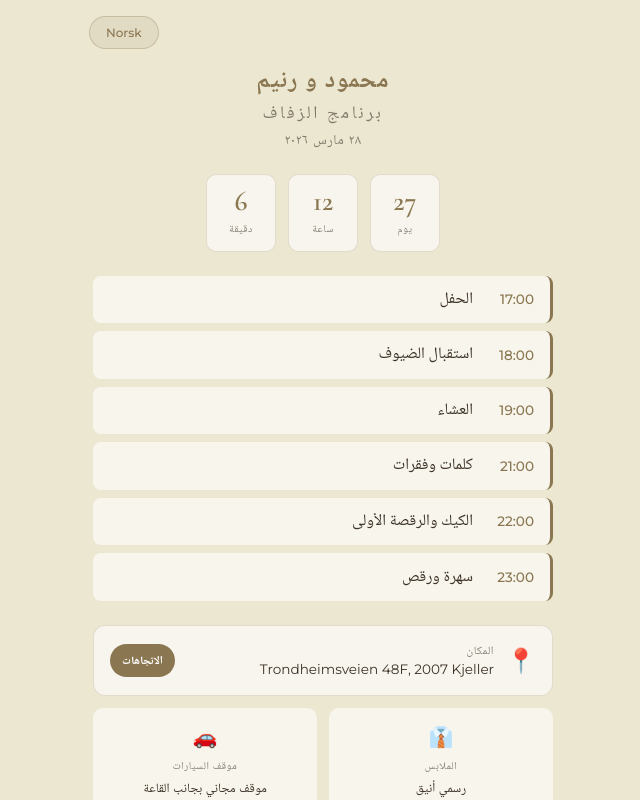
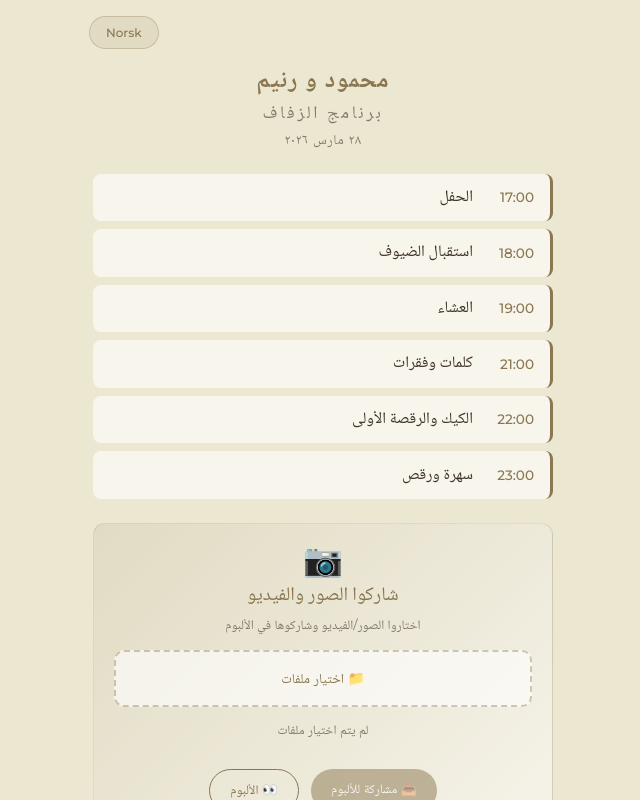
Before and after one commit to mahmoudAndRanim/wedding-program, a React (Vite) app: page / in a window 1280 px wide. Shown: the top 800 px of the page, without its empty margins (317-957 px from the left). Built offline with nearby package versions, Linux system fonts and the light colour scheme.

Commit message:
Remove countdown and venue info sections

```diff
--- a/src/App.jsx
+++ b/src/App.jsx
@@ -3,13 +3,10 @@ import './App.css'
 
 // Wedding date: March 28, 2026 at 17:00
 const WEDDING_DATE = '2026-03-28'
-const WEDDING_DATETIME = new Date('2026-03-28T17:00:00')
 
 // DEMO MODE: Set to true to test active indicator
 const DEMO_MODE = false
 
-const VENUE_ADDRESS = 'Trondheimsveien 48F, 2007 Kjeller'
-const GOOGLE_MAPS_URL = `https://www.google.com/maps/search/?api=1&query=${encodeURIComponent(VENUE_ADDRESS)}`
 const PHOTO_ALBUM_URL = 'https://photos.app.goo.gl/NdQ25MoYWbPVSLuu9'
 
 const programTimes = [
@@ -45,41 +42,6 @@ function getCurrentEventIndex() {
   }
 
   return -1
-}
-
-function getCountdown() {
-  const now = new Date()
-  const diff = WEDDING_DATETIME - now
-
-  if (diff <= 0) return null
-
-  const days = Math.floor(diff / (1000 * 60 * 60 * 24))
-  const hours = Math.floor((diff % (1000 * 60 * 60 * 24)) / (1000 * 60 * 60))
-  const minutes = Math.floor((diff % (1000 * 60 * 60)) / (1000 * 60))
-
-  return { days, hours, minutes }
-}
-
-function generateCalendarFile() {
-  const event = `BEGIN:VCALENDAR
-VERSION:2.0
-PRODID:-//Wedding//Mahmoud & Ranim//EN
-BEGIN:VEVENT
-DTSTART:20260328T170000
-DTEND:20260329T020000
-SUMMARY:Bryllup - Mahmoud & Ranim
-LOCATION:Trondheimsveien 48F, 2007 Kjeller
-DESCRIPTION:Vi gleder oss til å feire med dere!
-END:VEVENT
-END:VCALENDAR`
-
-  const blob = new Blob([event], { type: 'text/calendar' })
-  const url = URL.createObjectURL(blob)
-  const a = document.createElement('a')
-  a.href = url
-  a.download = 'mahmoud-ranim-bryllup.ics'
-  a.click()
-  URL.revokeObjectURL(url)
 }
 
 const translations = {
@@ -162,11 +124,9 @@ const translations = {
 function App() {
   const [lang, setLang] = useState('ar')
   const [currentEvent, setCurrentEvent] = useState(-1)
-  const [countdown, setCountdown] = useState(getCountdown())
   const [selectedFiles, setSelectedFiles] = useState([])
   const t = translations[lang]
   const isArabic = lang === 'ar'
-  const isWeddingDay = new Date().toISOString().split('T')[0] === WEDDING_DATE
 
   const handleFileSelect = (e) => {
     const files = Array.from(e.target.files)
@@ -203,14 +163,7 @@ function App() {
       setCurrentEvent(getCurrentEventIndex())
     }, 60000)
 
-    const countdownInterval = setInterval(() => {
-      setCountdown(getCountdown())
-    }, 60000)
-
-    return () => {
-      clearInterval(eventInterval)
-      clearInterval(countdownInterval)
-    }
+    return () => clearInterval(eventInterval)
   }, [])
 
   return (
@@ -229,30 +182,6 @@ function App() {
         <h1 className="page-title">{t.program}</h1>
         <p className="date-line">{t.date}</p>
       </header>
-
-      {/* Countdown or Wedding Day Message */}
-      {isWeddingDay ? (
-        <div className="wedding-day-banner">
-          {t.weddingDay}
-        </div>
-      ) : countdown && (
-        <section className="countdown-section">
-          <div className="countdown-boxes">
-            <div className="countdown-box">
-              <span className="countdown-number">{countdown.days}</span>
-              <span className="countdown-label">{t.days}</span>
-            </div>
-            <div className="countdown-box">
-              <span className="countdown-number">{countdown.hours}</span>
-              <span className="countdown-label">{t.hours}</span>
-            </div>
-            <div className="countdown-box">
-              <span className="countdown-number">{countdown.minutes}</span>
-              <span className="countdown-label">{t.minutes}</span>
-            </div>
-          </div>
-        </section>
-      )}
 
       {/* Program */}
       <section className="program-section">
@@ -293,42 +222,6 @@ function App() {
             {currentEvent === 5 && <div className="now-indicator">{lang === 'ar' ? 'الآن' : 'Nå'}</div>}
           </div>
         </div>
-      </section>
-
-      {/* Venue & Info */}
-      <section className="info-section">
-        <div className="venue-card">
-          <div className="venue-icon">📍</div>
-          <div className="venue-details">
-            <span className="venue-label">{t.venue}</span>
-            <span className="venue-address">{VENUE_ADDRESS}</span>
-          </div>
-          <a
-            href={GOOGLE_MAPS_URL}
-            target="_blank"
-            rel="noopener noreferrer"
-            className="map-btn"
-          >
-            {t.getDirections}
-          </a>
-        </div>
-
-        <div className="info-grid">
-          <div className="info-card">
-            <span className="info-icon">👔</span>
-            <span className="info-label">{t.dresscode}</span>
-            <span className="info-value">{t.dresscodeValue}</span>
-          </div>
-          <div className="info-card">
-            <span className="info-icon">🚗</span>
-            <span className="info-label">{t.parking}</span>
-            <span className="info-value">{t.parkingValue}</span>
-          </div>
-        </div>
-
-        <button className="calendar-btn" onClick={generateCalendarFile}>
-          📅 {t.addToCalendar}
-        </button>
       </section>
 
       {/* Photo sharing */}
```
